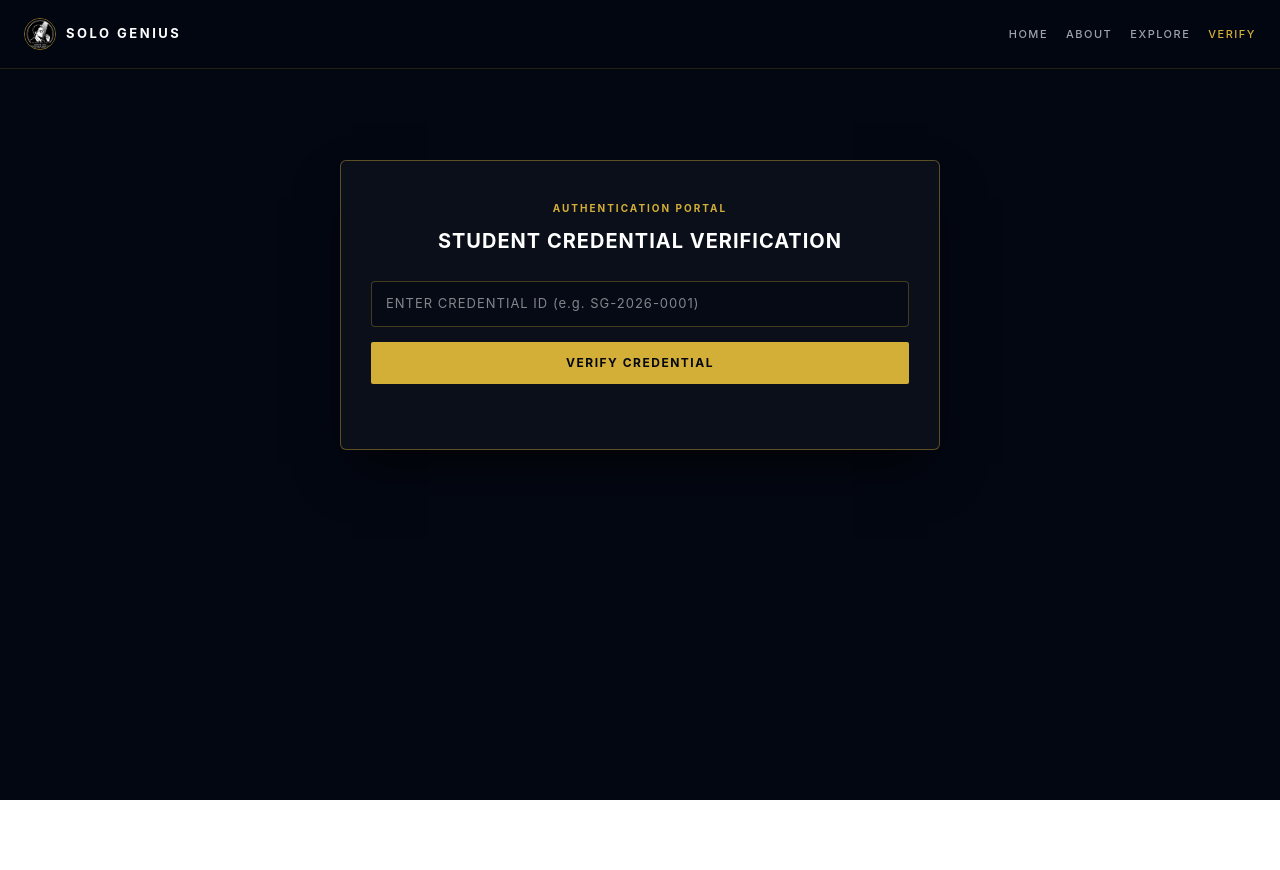
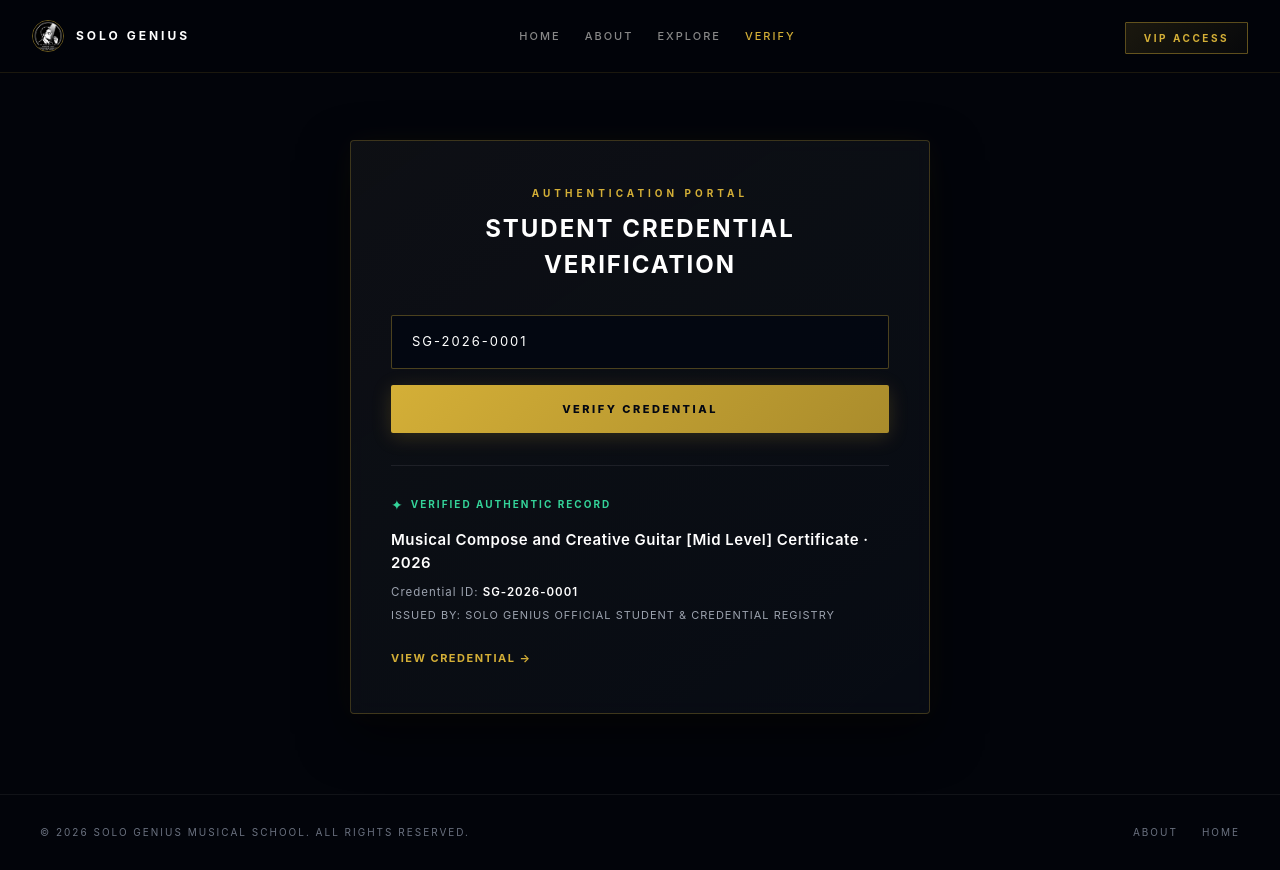
Before and after one commit to yangkarg35-ui/solo-genius, a Next.js app: page /verify in a window 1280 px wide. Before the commit the page ends 800 px from the top, so only its background shows below. Built offline with nearby package versions, Linux system fonts and the light colour scheme.

Commit message:
Elevate verify page to high-end luxury design

```diff
--- a/app/verify/page.tsx
+++ b/app/verify/page.tsx
@@ -1,139 +1,240 @@
 'use client';
-
-import React, { useState } from 'react';
+import { useState } from 'react';
 
 export default function VerifyPage() {
-  const [studentId, setStudentId] = useState('');
-  const [result, setResult] = useState<any>(null);
-
-  // Credentials Database
-  const credentials: Record<string, any> = {
-    'SG-2026-0002': {
-      title: 'Creativity and Critical Thinking Certificate · 2026',
-      id: 'SG-2026-0002',
-      issuer: 'SOLO GENIUS Official Student & Credential Registry'
-    },
-    'SG-2026-0001': {
-      title: 'Musical Compose and Creative Guitar [Mid Level] Certificate · 2026',
-      id: 'SG-2026-0001',
-      issuer: 'SOLO GENIUS Official Student & Credential Registry',
-      link: '#' // View Credential link
-    }
-  };
-
-  const handleVerify = (e: React.FormEvent) => {
-    e.preventDefault();
-    const cleanId = studentId.trim();
-    const data = credentials[cleanId];
-    setResult(data || 'invalid');
-  };
+  const [credentialId, setCredentialId] = useState('SG-2026-0001');
+  const [verified, setVerified] = useState(true);
 
   return (
-    <div style={{ backgroundColor: '#030712', color: '#ffffff', minHeight: '100vh', fontFamily: '-apple-system, BlinkMacSystemFont, sans-serif', padding: '120px 20px 40px', boxSizing: 'border-box' }}>
-
-      {/* Luxury Navigation Bar (consistent with Home) */}
+    <div style={{
+      backgroundColor: "#02040a",
+      color: "#ffffff",
+      minHeight: "100vh",
+      fontFamily: "-apple-system, BlinkMacSystemFont, 'Segoe UI', Roboto, Helvetica, Arial, sans-serif",
+      display: "flex",
+      flexDirection: "column",
+      justifyContent: "space-between",
+      overflowX: "hidden",
+      width: "100%"
+    }}>
+      {/* Navigation Bar */}
       <nav style={{
         display: "flex",
         alignItems: "center",
         justifyContent: "space-between",
         flexWrap: "wrap",
         gap: "12px",
-        padding: "18px 24px",
+        padding: "20px 32px",
         width: "100%",
-        backgroundColor: "rgba(3, 7, 18, 0.92)",
-        backdropFilter: "blur(16px)",
+        backgroundColor: "rgba(2, 4, 10, 0.85)",
+        backdropFilter: "blur(20px)",
         position: "fixed",
         top: 0,
-        left: 0,
         zIndex: 100,
-        borderBottom: "1px solid rgba(212, 175, 55, 0.15)",
+        borderBottom: "1px solid rgba(212, 175, 55, 0.12)",
         boxSizing: "border-box"
       }}>
-        <div style={{ display: "flex", alignItems: "center", gap: "10px" }}>
+        <div style={{ display: "flex", alignItems: "center", gap: "12px" }}>
           <img
             src="/logo.png"
             alt="Solo Genius Logo"
-            style={{ width: "32px", height: "32px", borderRadius: "50%", objectFit: "cover", border: "1px solid rgba(212, 175, 55, 0.6)" }}
+            style={{ width: "32px", height: "32px", borderRadius: "50%", objectFit: "cover", border: "1px solid rgba(212, 175, 55, 0.5)" }}
           />
-          <span style={{ fontSize: "13px", fontWeight: "700", color: "#ffffff", letterSpacing: "2.5px", textTransform: "uppercase" }}>
+          <span style={{ fontSize: "12px", fontWeight: "700", color: "#ffffff", letterSpacing: "3px", textTransform: "uppercase" }}>
             Solo Genius
           </span>
         </div>
 
-        <div style={{ display: "flex", gap: "18px", fontSize: "11px", fontWeight: "500", letterSpacing: "1.5px", color: "#9ca3af", flexWrap: "wrap" }}>
-          <a href="/" style={{ color: "inherit", textDecoration: "none" }}>HOME</a>
-          <a href="/about" style={{ color: "inherit", textDecoration: "none" }}>ABOUT</a>
-          <a href="/explore" style={{ color: "inherit", textDecoration: "none" }}>EXPLORE</a>
+        <div style={{ display: "flex", gap: "24px", fontSize: "11px", fontWeight: "500", letterSpacing: "2px", color: "#888888", flexWrap: "wrap" }}>
+          <a href="/" style={{ color: "inherit", textDecoration: "none", transition: "color 0.2s" }}>HOME</a>
+          <a href="/about" style={{ color: "inherit", textDecoration: "none", transition: "color 0.2s" }}>ABOUT</a>
+          <a href="/explore" style={{ color: "inherit", textDecoration: "none", transition: "color 0.2s" }}>EXPLORE</a>
           <a href="/verify" style={{ color: "#D4AF37", textDecoration: "none" }}>VERIFY</a>
+        </div>
+
+        <div>
+          <a href="#" style={{
+            background: "linear-gradient(135deg, rgba(212,175,55,0.12) 0%, rgba(212,175,55,0.03) 100%)",
+            border: "1px solid rgba(212, 175, 55, 0.4)",
+            padding: "9px 18px",
+            borderRadius: "1px",
+            fontSize: "10px",
+            fontWeight: "700",
+            letterSpacing: "2.5px",
+            color: "#D4AF37",
+            textDecoration: "none",
+            transition: "all 0.3s ease"
+          }}>
+            VIP ACCESS
+          </a>
         </div>
       </nav>
 
-      {/* Verification Box */}
-      <div style={{ maxWidth: '600px', margin: '40px auto', border: '1px solid rgba(212, 175, 55, 0.4)', padding: '40px 30px', borderRadius: '6px', backgroundColor: '#0b0f19', boxShadow: '0 25px 50px -12px rgba(0, 0, 0, 0.7)', boxSizing: 'border-box' }}>
-        <span style={{ color: "#D4AF37", fontSize: "10px", fontWeight: "700", letterSpacing: "2px", textTransform: "uppercase", display: "block", textAlign: "center" }}>
-          AUTHENTICATION PORTAL
+      {/* Main Verification Container */}
+      <main style={{
+        flex: 1,
+        display: "flex",
+        alignItems: "center",
+        justifyContent: "center",
+        padding: "140px 20px 80px",
+        boxSizing: "border-box"
+      }}>
+        <div style={{
+          width: "100%",
+          maxWidth: "580px",
+          backgroundColor: "rgba(10, 14, 23, 0.75)",
+          backgroundImage: "linear-gradient(145deg, rgba(212,175,55,0.03) 0%, transparent 100%)",
+          border: "1px solid rgba(212, 175, 55, 0.25)",
+          borderRadius: "4px",
+          padding: "45px 40px",
+          boxShadow: "0 20px 50px rgba(0, 0, 0, 0.6), 0 0 30px rgba(212, 175, 55, 0.05)",
+          boxSizing: "border-box",
+          backdropFilter: "blur(10px)"
+        }}>
+          {/* Header */}
+          <div style={{ textAlign: "center", marginBottom: "32px" }}>
+            <span style={{
+              color: "#D4AF37",
+              fontSize: "10px",
+              fontWeight: "700",
+              letterSpacing: "4px",
+              textTransform: "uppercase",
+              display: "block",
+              marginBottom: "10px"
+            }}>
+              Authentication Portal
             </span>
-        <h2 style={{ color: '#ffffff', fontSize: '20px', fontWeight: '700', letterSpacing: '1px', textAlign: 'center', margin: '10px 0 25px 0' }}>
+            <h1 style={{
+              fontSize: "clamp(20px, 3vw, 24px)",
+              fontWeight: "700",
+              letterSpacing: "2px",
+              color: "#ffffff",
+              margin: 0
+            }}>
               STUDENT CREDENTIAL VERIFICATION
-        </h2>
+            </h1>
+          </div>
 
-        <form onSubmit={handleVerify} style={{ display: 'flex', flexDirection: 'column', gap: '15px', marginBottom: '25px' }}>
+          {/* Input Form */}
+          <div style={{ display: "flex", flexDirection: "column", gap: "16px", marginBottom: "32px" }}>
+            <div style={{ position: "relative" }}>
               <input
                 type="text"
+                value={credentialId}
+                onChange={(e) => setCredentialId(e.target.value)}
                 placeholder="ENTER CREDENTIAL ID (e.g. SG-2026-0001)"
-            value={studentId}
-            onChange={(e) => setStudentId(e.target.value)}
                 style={{
-              padding: '12px 14px',
-              backgroundColor: 'rgba(3, 7, 18, 0.6)',
-              border: '1px solid rgba(212, 175, 55, 0.3)',
-              borderRadius: '4px',
-              color: '#fff',
-              fontSize: '13px',
-              outline: 'none',
-              boxSizing: 'border-box',
-              letterSpacing: '1px'
+                  width: "100%",
+                  backgroundColor: "rgba(3, 7, 18, 0.9)",
+                  border: "1px solid rgba(212, 175, 55, 0.35)",
+                  borderRadius: "2px",
+                  padding: "16px 20px",
+                  color: "#ffffff",
+                  fontSize: "13px",
+                  letterSpacing: "2px",
+                  outline: "none",
+                  boxSizing: "border-box",
+                  transition: "border-color 0.3s ease"
                 }}
               />
-          <button type="submit" style={{
-            padding: '12px',
-            backgroundColor: '#D4AF37',
-            color: '#030712',
-            fontWeight: '700',
-            fontSize: '12px',
-            letterSpacing: '1.5px',
-            border: 'none',
-            borderRadius: '2px',
-            cursor: 'pointer'
-          }}>
+            </div>
+
+            <button
+              onClick={() => setVerified(true)}
+              style={{
+                width: "100%",
+                background: "linear-gradient(135deg, #D4AF37 0%, #aa8c2c 100%)",
+                border: "none",
+                borderRadius: "2px",
+                padding: "16px",
+                color: "#030712",
+                fontSize: "11px",
+                fontWeight: "800",
+                letterSpacing: "2.5px",
+                textTransform: "uppercase",
+                cursor: "pointer",
+                transition: "opacity 0.2s ease, transform 0.1s ease",
+                boxShadow: "0 4px 20px rgba(212, 175, 55, 0.2)"
+              }}
+            >
               VERIFY CREDENTIAL
             </button>
-        </form>
+          </div>
 
-        {result === 'invalid' && (
-          <div style={{ color: '#ef4444', textAlign: 'center', border: '1px solid rgba(239, 68, 68, 0.3)', backgroundColor: 'rgba(239, 68, 68, 0.05)', padding: '12px', borderRadius: '4px', fontSize: '12px', letterSpacing: '1px' }}>
-            Invalid Credential ID. Please check and try again.
+          {/* Verification Result Box */}
+          {verified && (
+            <div style={{
+              borderTop: "1px solid rgba(255, 255, 255, 0.08)",
+              paddingTop: "28px",
+              animation: "fadeIn 0.4s ease"
+            }}>
+              <div style={{ display: "flex", alignItems: "center", gap: "8px", marginBottom: "14px" }}>
+                <span style={{ color: "#34d399", fontSize: "14px" }}>✦</span>
+                <span style={{ color: "#34d399", fontSize: "10px", fontWeight: "700", letterSpacing: "2px", textTransform: "uppercase" }}>
+                  Verified Authentic Record
+                </span>
               </div>
-        )}
 
-        {result && result !== 'invalid' && (
-          <div style={{ borderTop: '1px solid rgba(255, 255, 255, 0.1)', paddingTop: '20px', marginTop: '10px' }}>
-            <span style={{ color: '#10b981', fontSize: '10px', fontWeight: '700', letterSpacing: '1.5px', display: 'block', marginBottom: '6px' }}>
-              ✓ VERIFIED AUTHENTIC RECORD
-            </span>
-            <h3 style={{ color: '#D4AF37', fontSize: '16px', fontWeight: '700', marginBottom: '10px', lineHeight: '1.4' }}>
-              {result.title}
+              <h3 style={{
+                fontSize: "15px",
+                fontWeight: "600",
+                color: "#ffffff",
+                letterSpacing: "0.5px",
+                margin: "0 0 10px 0",
+                lineHeight: "1.5"
+              }}>
+                Musical Compose and Creative Guitar [Mid Level] Certificate · 2026
               </h3>
-            <p style={{ fontSize: '12px', color: '#d1d5db', marginBottom: '6px' }}>Credential ID: <strong style={{ color: '#fff' }}>{result.id}</strong></p>
-            <p style={{ fontSize: '11px', color: '#9ca3af', marginBottom: '15px', letterSpacing: '0.5px' }}>ISSUED BY: {result.issuer}</p>
-            {result.link && (
-              <a href={result.link} style={{ color: '#D4AF37', textDecoration: 'none', fontSize: '12px', fontWeight: '600', letterSpacing: '1px' }}>
+
+              <div style={{ display: "flex", flexDirection: "column", gap: "6px", marginBottom: "20px" }}>
+                <p style={{ color: "#9ca3af", fontSize: "11.5px", letterSpacing: "1px", margin: 0 }}>
+                  Credential ID: <span style={{ color: "#ffffff", fontWeight: "600" }}>{credentialId}</span>
+                </p>
+                <p style={{ color: "#9ca3af", fontSize: "11px", letterSpacing: "1px", margin: 0, textTransform: "uppercase" }}>
+                  Issued By: Solo Genius Official Student & Credential Registry
+                </p>
+              </div>
+
+              <div>
+                <a href="#" style={{
+                  color: "#D4AF37",
+                  fontSize: "11px",
+                  fontWeight: "700",
+                  letterSpacing: "1.5px",
+                  textDecoration: "none",
+                  display: "inline-flex",
+                  alignItems: "center",
+                  gap: "6px",
+                  transition: "opacity 0.2s"
+                }}>
                   VIEW CREDENTIAL →
                 </a>
-            )}
+              </div>
             </div>
           )}
         </div>
+      </main>
+
+      {/* Footer */}
+      <footer style={{
+        padding: "30px 40px",
+        borderTop: "1px solid rgba(255, 255, 255, 0.06)",
+        display: "flex",
+        justifyContent: "space-between",
+        alignItems: "center",
+        flexWrap: "wrap",
+        gap: "15px",
+        color: "#6b7280",
+        fontSize: "10px",
+        letterSpacing: "2px",
+        boxSizing: "border-box"
+      }}>
+        <p style={{ margin: 0 }}>© 2026 SOLO GENIUS MUSICAL SCHOOL. ALL RIGHTS RESERVED.</p>
+        <div style={{ display: "flex", gap: "24px" }}>
+          <a href="/about" style={{ color: "inherit", textDecoration: "none" }}>ABOUT</a>
+          <a href="/" style={{ color: "inherit", textDecoration: "none" }}>HOME</a>
+        </div>
+      </footer>
     </div>
   );
 }
```
Lines whose indentation alone changed are shown as unchanged.
